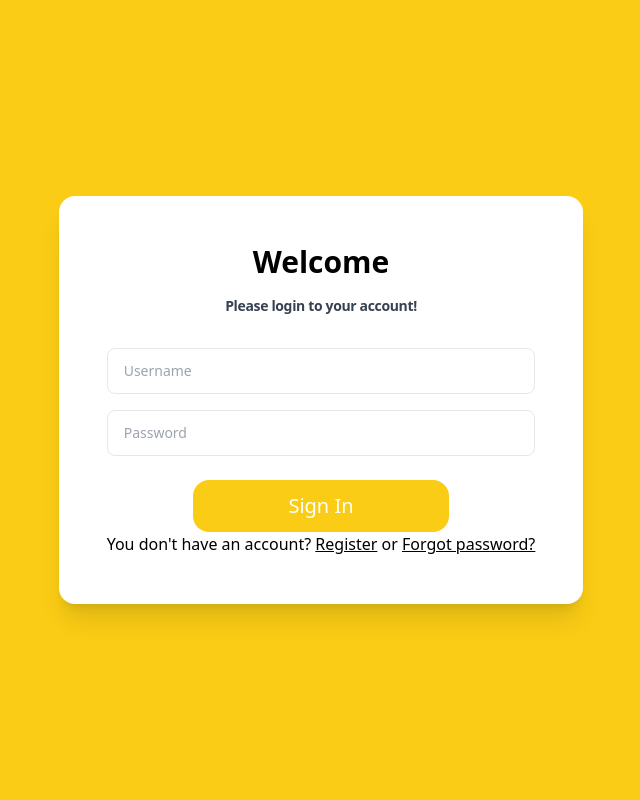
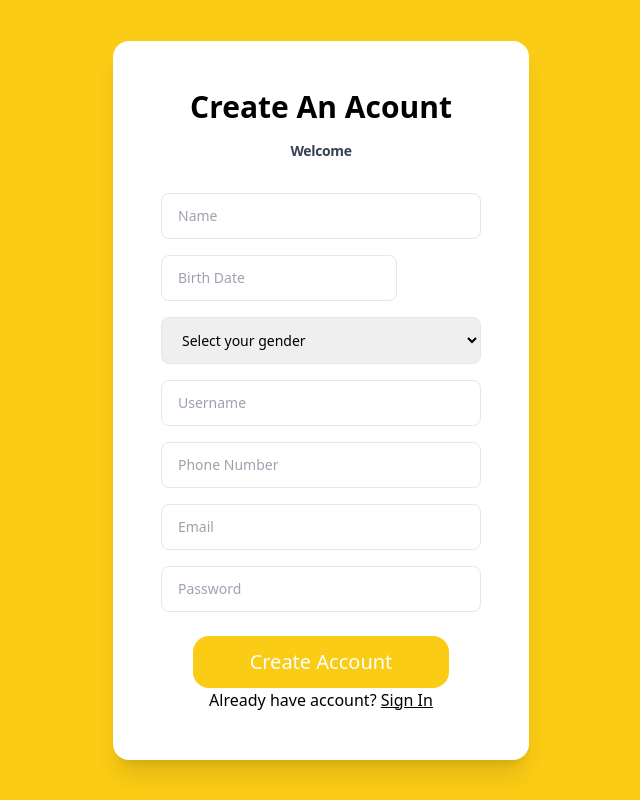
Before and after one commit to bnitish101/PythonFastApiReactTailwindCSS_UserAuthentication, a React (Create React App) app in the folder frontend/: page / in a window 1280 px wide. Shown: the whole page, without its empty margins (319-959 px from the left). Built offline with nearby package versions, Linux system fonts and the light colour scheme.

Commit message:
Create Register page custom the default number input type field custom Select input field
install react js datepicker
<npm install react-datepicker --save>

```diff
--- a/frontend/package.json
+++ b/frontend/package.json
@@ -7,6 +7,7 @@
     "@testing-library/react": "^13.4.0",
     "@testing-library/user-event": "^13.5.0",
     "react": "^18.2.0",
+    "react-datepicker": "^4.10.0",
     "react-dom": "^18.2.0",
     "react-scripts": "5.0.1",
     "web-vitals": "^2.1.4"
--- a/frontend/src/App.js
+++ b/frontend/src/App.js
@@ -1,11 +1,13 @@
 import './App.css';
 import Login from './form/Login';
+import Register from './form/Register';
 
 function App() {
   return (
     <div className="min-h-screen bg-yellow-400 flex justify-center items-center">
       <div className="py-12 px-12 bg-white rounded-2xl shadow-xl z-20">
-        <Login/>
+        {/* <Login/> */}
+        <Register/>
       </div>
     </div>
   );
--- /dev/null
+++ b/frontend/src/form/Register.js
@@ -0,0 +1,99 @@
+import React from 'react'
+import { useState } from 'react';
+import DatePicker from "react-datepicker";
+
+import "react-datepicker/dist/react-datepicker.css";
+
+export default function Register() {
+    const [dobPicker, setDobPicker] = useState(null);
+    const gender_opt = [
+        {value: "", label: "Select your gender"},
+        {value: "MALE", label: "Male"},
+        {value: "FEMALE", label: "Female"},
+    ]
+    const [formRegister, setFormRegister] = useState({
+        name: "",
+        username: "",
+        eamil: "",
+        phone_number: "",
+        password: "",
+        birth: "",
+        gender: "",
+        profile: "",
+    })
+  return (
+    <React.Fragment>
+        <h1 className="text-3xl font-bold text-center mb-4 cursor-pointer">
+            Create An Acount
+        </h1>
+        <p className="w-80 text-center text-sm mb-8 font-semibold text-gray-700 -tracking-wide cursor-pointer mx-auto">
+            Welcome
+        </p>
+        <form>
+          <div className="space-y-4">
+            <input
+                type="text" name="" id="" placeholder="Name"
+                className="block text-sm py-3 px-4 rounded-lg w-full border outline-none focus:ring focus:outline-none focus:ring-yellow-400"
+            />
+            <DatePicker
+                // selected={startDate} onChange={(date) => setStartDate(date)}
+                selected={dobPicker}
+                dateFormat="dd-mm-yyyy"
+                placeholderText='Birth Date'
+                className="block text-sm py-3 px-4 rounded-lg w-full border outline-none focus:ring focus:outline-none focus:ring-yellow-400"
+            />
+            <select
+                value={formRegister.gender}
+                className="block text-sm py-3 px-4 rounded-lg w-full border outline-none focus:ring focus:outline-none focus:ring-yellow-400"
+            >
+                {gender_opt.map((data)=>{
+                        if(data.value === ""){
+                            return(
+                                <option key={data.label} value={data.value} disabled={true}>
+                                    {data.label}
+                                </option>
+                            )
+                        }else{
+                            return(
+                                <option key={data.label} value={data.value} disabled={true}>
+                                    {data.label}
+                                </option>
+                            )
+                        }
+                    }
+                )}
+                <option value=""></option>
+            </select>
+            <input
+                type="text" name="" id="" placeholder="Username"
+                className="block text-sm py-3 px-4 rounded-lg w-full border outline-none focus:ring focus:outline-none focus:ring-yellow-400"
+            />
+            <input
+                type="number" name="" id="" placeholder="Phone Number"
+                className="block text-sm py-3 px-4 rounded-lg w-full border outline-none focus:ring focus:outline-none focus:ring-yellow-400"
+            />
+            <input
+                type="email" name="" id="" placeholder="Email"
+                className="block text-sm py-3 px-4 rounded-lg w-full border outline-none focus:ring focus:outline-none focus:ring-yellow-400"
+            />
+            <input
+                type="text" name="" id="" placeholder="Password"
+                className="block text-sm py-3 px-4 rounded-lg w-full border outline-none focus:ring focus:outline-none focus:ring-yellow-400"
+            />
+          </div>
+          <div className="text-center mt-6">
+            <button
+                type="submit"
+                className="py-3 w-64 text-xl text-white bg-yellow-400 rounded-2xl hover:bg-yellow-300 active:bg-yellow-500 outline-none"
+                >
+                Create Account
+            </button>
+            <p>
+              Already have account?{" "}
+              <span className="underline cursor-pointer">Sign In</span>
+            </p>
+          </div>
+        </form>
+    </React.Fragment>
+  )
+}
--- a/frontend/src/index.css
+++ b/frontend/src/index.css
@@ -16,3 +16,16 @@ code {
 @tailwind base;
 @tailwind components;
 @tailwind utilities;
+
+
+/* Chrome, Safari, Edge, Opera */
+input::-webkit-outer-spin-button,
+input::-webkit-inner-spin-button {
+  -webkit-appearance: none;
+  margin: 0;
+}
+
+/* Firefox */
+input[type=number] {
+  -moz-appearance: textfield;
+}
```
Also changed, not shown: 1 other file (tests, documents, lock files or other folders).
